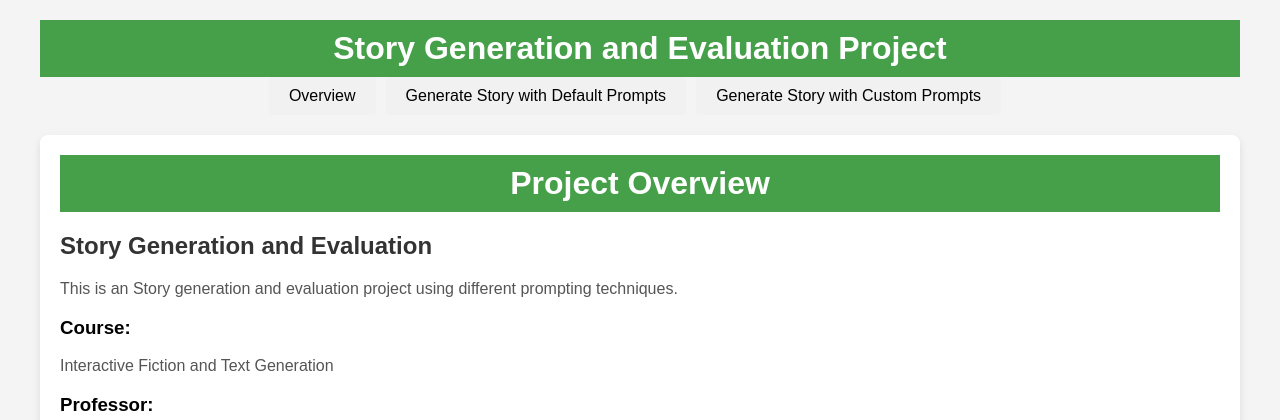
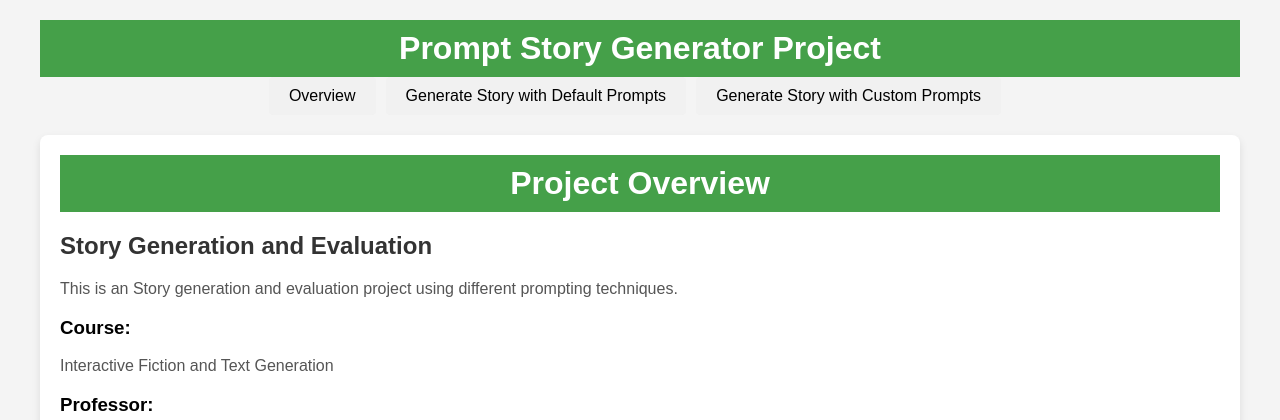
Before and after one commit to srinivas-badiga/Story_Generation_and_Prompt_Evaluation, a Flask app: page / in a window 1280 px wide. Shown: the top 420 px of the page. Run offline with Flask 2, Linux system fonts and the light colour scheme; parts of the project's set-up code (start-up, migrations or seed data) failed here and were passed over.

Commit message:
Update index.html

```diff
--- a/templates/index.html
+++ b/templates/index.html
@@ -3,7 +3,7 @@
 <head>
     <meta charset="UTF-8">
     <meta name="viewport" content="width=device-width, initial-scale=1.0">
-    <title>Story Generation and Evaluation</title>
+    <title>Prompt Story Generator</title>
     <link rel="stylesheet" href="{{ url_for('static', filename='styles.css') }}">
 
     <script>
@@ -27,7 +27,7 @@
 </head>
 <body>
     <div class="container">
-        <center><header><h1>Story Generation and Evaluation Project</h1></header></center>
+        <center><header><h1>Prompt Story Generator Project</h1></header></center>
 
         <!-- Tab Navigation -->
         <div class="tabs">
```
